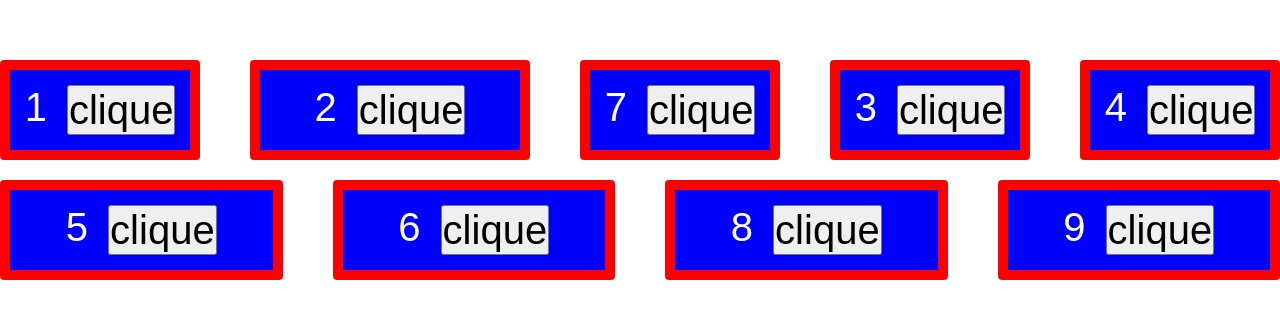
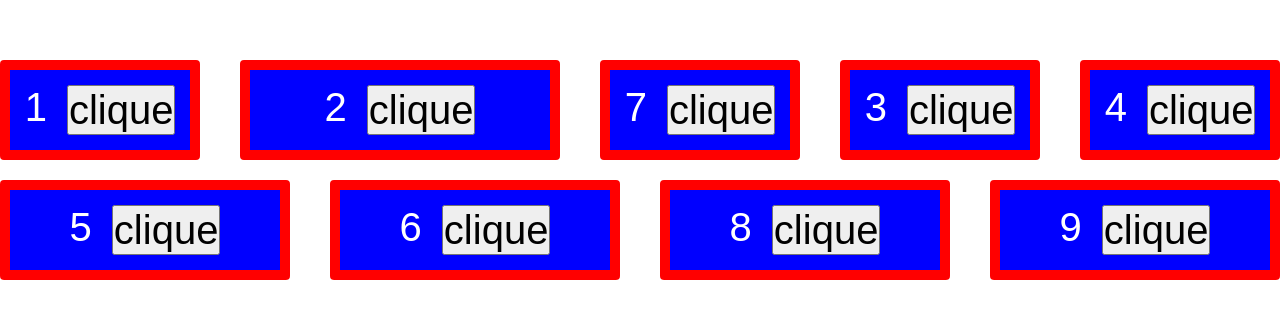
Before and after one commit to maleixorm/ada-css, a plain HTML site: page flexbox.html in a window 1280 px wide. Shown: the part 230-548 px from the top of the page. Drawn offline with Linux system fonts and the light colour scheme.

Commit message:
working with flexbox

```diff
--- a/flexbox-styles.css
+++ b/flexbox-styles.css
@@ -42,15 +42,14 @@ p {
     /* height: calc(100vh - (7 * 2rem)); */
     height: calc(100vh);
     position: relative;
-
     display: flex;
     /* flex-direction: row;
     flex-wrap: wrap; */
     flex-flow: row wrap;
     justify-content: flex-start;
-    /* align-items: center; */
+    align-items: center;
     align-content: center;
-    gap: 2rem 5rem;
+    gap: 2rem 4rem;
 }
 
 .box {
@@ -65,7 +64,6 @@ p {
     order: 10;
     /* flex-basis: calc(50% - 5rem); */
     flex: 1;
-
     /* text-align: center; */
     display: flex;
     gap: 0 2rem;
```
